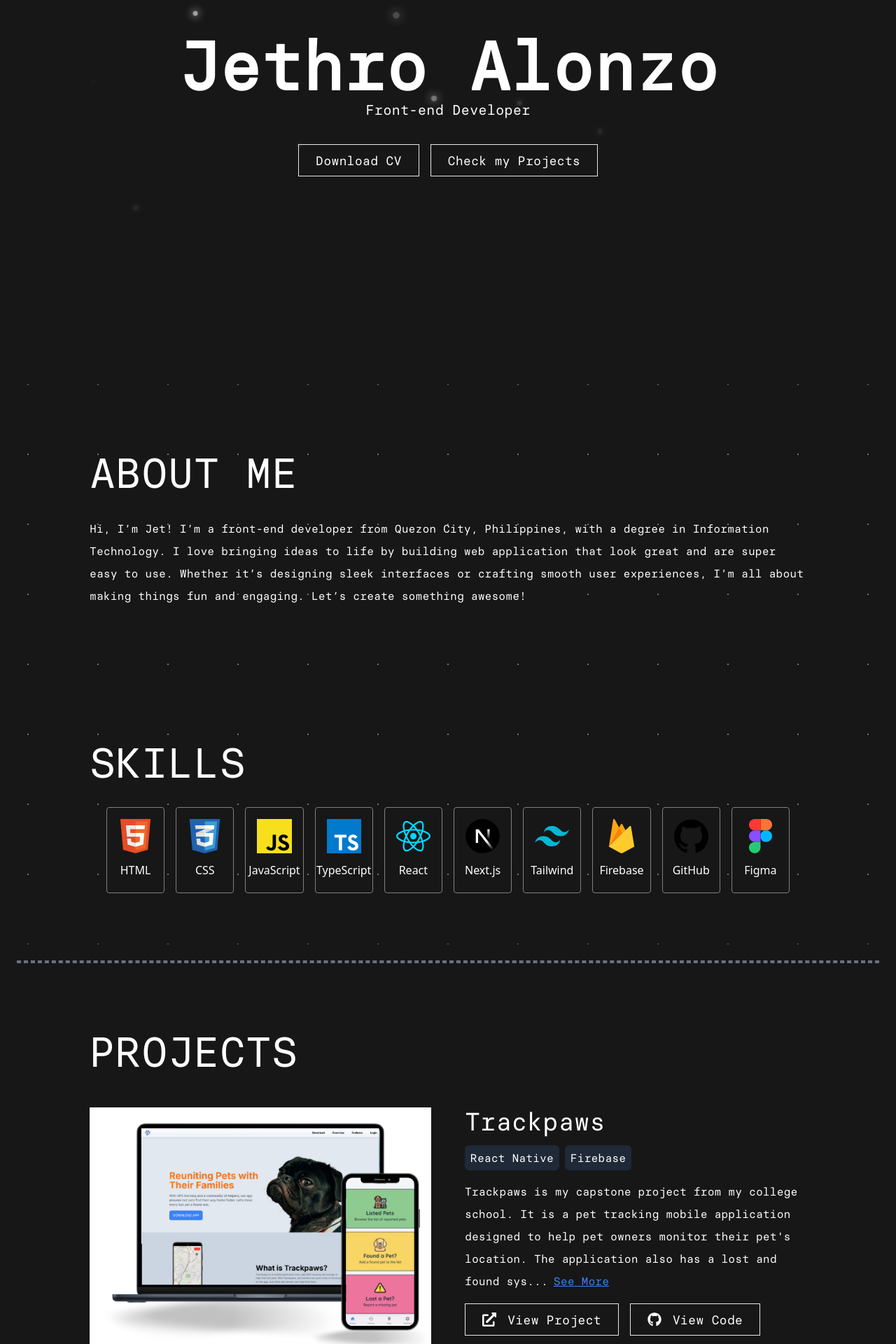
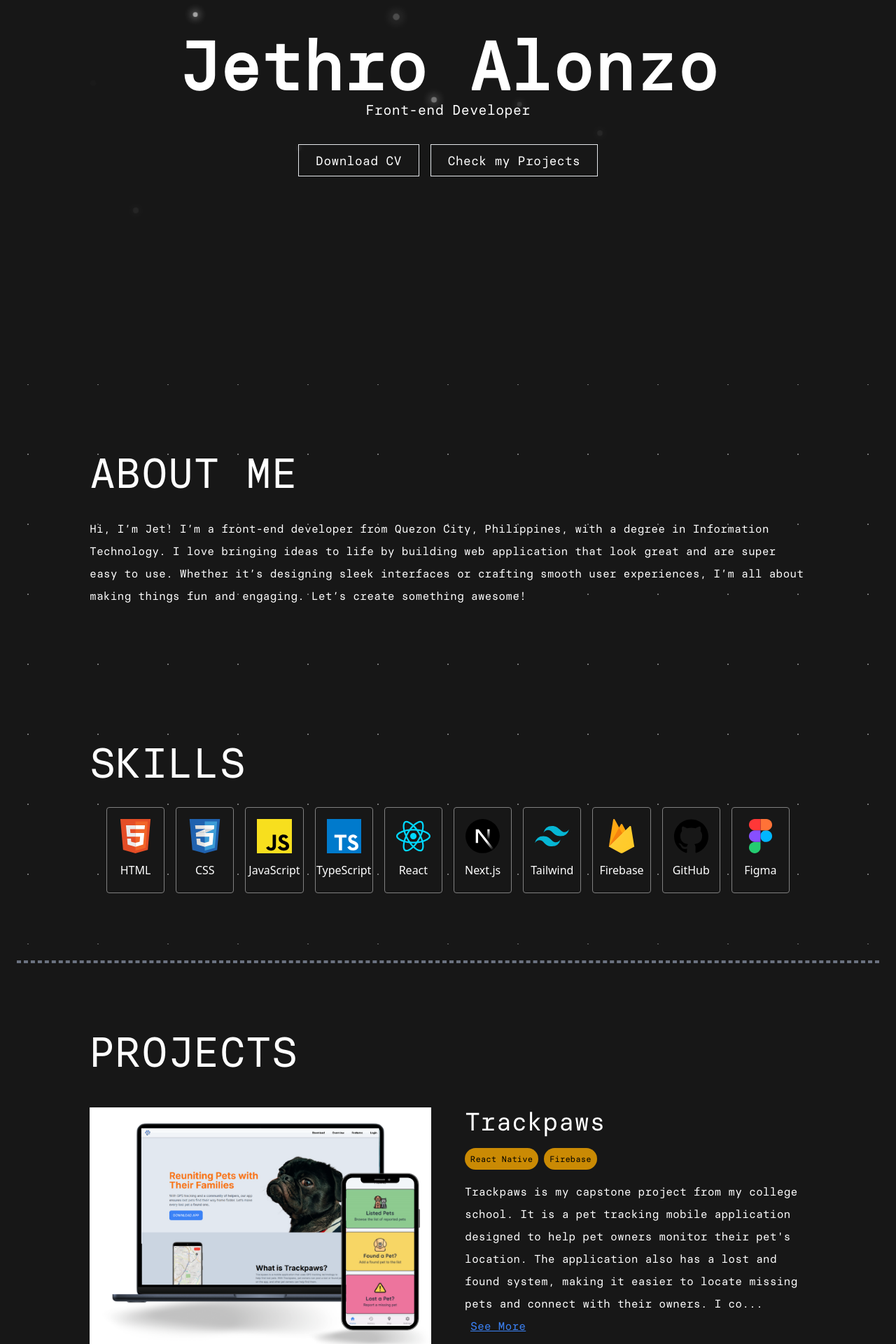
Before and after one commit to jetdev34/portfolio-v2-next, a Next.js app: page / in a window 1280 px wide. Shown: the part 300-2220 px from the top of the page at 70% size. Built offline with nearby package versions, Linux system fonts and the light colour scheme.

Commit message:
minor fix

```diff
--- a/components/Particles/Particles.tsx
+++ b/components/Particles/Particles.tsx
@@ -1,36 +1,39 @@
-import React from "react";
+"use client";
+
+import React, { useEffect, useState } from "react";
 import styles from "./Particles.module.css";
 
 function Particles() {
+  const [randomStyles, setRandomStyles] = useState([]);
+
+  useEffect(() => {
+    // Generate random styles only on the client
     const generateRandomStyle = () => {
       const randomX = Math.random() * 100; // Random X position (in vw)
       const randomScale = Math.random() * 0.5 + 0.5; // Random scale (0.5 to 1)
       const randomOpacity = Math.random(); // Random opacity (0 to 1)
-
-    //! Speed of the particles - Increase the number to decrease the speed of the particles
-    const fallDuration = Math.random() * 40 + 20;
-
-    const fallDelay = Math.random() * -30; // Fall delay (-30s to 0s)
+      const fallDuration = Math.random() * 40 + 20; // Animation duration (20s to 60s)
+      const fallDelay = Math.random() * -30; // Animation delay (-30s to 0s)
 
       return {
         "--random-x": `${randomX}vw`, // Random horizontal starting point
         "--random-scale": randomScale,
         "--random-opacity": randomOpacity,
-      animationDuration: `${fallDuration}s`, // Slower animation
+        animationDuration: `${fallDuration}s`, // Animation speed
         animationDelay: `${fallDelay}s`,
         left: `${randomX}vw`, // Set horizontal position
       };
     };
 
+    // Generate styles for 12 particles
+    const stylesArray = [...Array(12)].map(() => generateRandomStyle());
+    setRandomStyles(stylesArray);
+  }, []);
+
   return (
     <div className="relative w-full h-full overflow-hidden">
-      {/* Change the array number to increase or decrease the number of particles */}
-      {[...Array(12)].map((_, index) => (
-        <div
-          key={index}
-          className={styles.particle}
-          style={generateRandomStyle()}
-        ></div>
+      {randomStyles.map((style, index) => (
+        <div key={index} className={styles.particle} style={style}></div>
       ))}
     </div>
   );
--- a/components/ProjectCard.tsx
+++ b/components/ProjectCard.tsx
@@ -45,7 +45,7 @@ function ProjectCard({
           ))}
         </ul>
         <p>
-          {isExpanded ? description : `${description.slice(0, 200)}...`}
+          {isExpanded ? description : `${description.slice(0, 280)}...`}
           <button
             onClick={toggleDescription}
             className="text-blue-500 underline ml-2"
--- a/components/TagStacks.tsx
+++ b/components/TagStacks.tsx
@@ -5,7 +5,11 @@ interface Props {
 }
 
 function TagStacks({ text }: Props) {
-  return <span className="p-2 bg-gray-800 rounded-md">{text}</span>;
+  return (
+    <span className="p-2 text-xs text-black font-silk bg-yellow-600 rounded-2xl">
+      {text}
+    </span>
+  );
 }
 
 export default TagStacks;
--- a/lib/data.ts
+++ b/lib/data.ts
@@ -51,22 +51,22 @@ export const PROJECTS = [
     demo_link: "https://trackpaws-96bu.vercel.app/",
     code_link: "https://github.com/BJChickky12/TrackPaws-main",
   },
-  // {
-  //   title: "Sushi E-commerce",
-  //   stack: ["Nextjs", "Supabase"],
-  //   description:
-  //     "A E-commerce website that allowed the user to order sushi online",
-  //   // image_url: "./html-icon.svg",
-  //   demo_link: "https://trackpaws-96bu.vercel.app/",
-  //   code_link: "https://github.com/BJChickky12/TrackPaws-main",
-  // },
-  // {
-  //   title: "Hoop Safe",
-  //   stack: ["React", "Supabase", "YouTube API", "NBA API"],
-  //   description:
-  //     "A web application that allows the user to track their favorite NBA team and prevents showing spoilers ",
-  //   // image_url: "./html-icon.svg",
-  //   demo_link: "https://trackpaws-96bu.vercel.app/",
-  //   code_link: "https://github.com/BJChickky12/TrackPaws-main",
-  // },
+  {
+    title: "Sushi E-commerce",
+    stack: ["Nextjs", "Supabase"],
+    description:
+      "A E-commerce website that allowed the user to order sushi online",
+    // image_url: "./html-icon.svg",
+    demo_link: "https://trackpaws-96bu.vercel.app/",
+    code_link: "https://github.com/BJChickky12/TrackPaws-main",
+  },
+  {
+    title: "Hoop Safe",
+    stack: ["React", "Supabase", "YouTube API", "NBA API"],
+    description:
+      "A web application that allows the user to track their favorite NBA team and prevents showing spoilers ",
+    // image_url: "./html-icon.svg",
+    demo_link: "https://trackpaws-96bu.vercel.app/",
+    code_link: "https://github.com/BJChickky12/TrackPaws-main",
+  },
 ];
```
Lines whose indentation alone changed are shown as unchanged.
